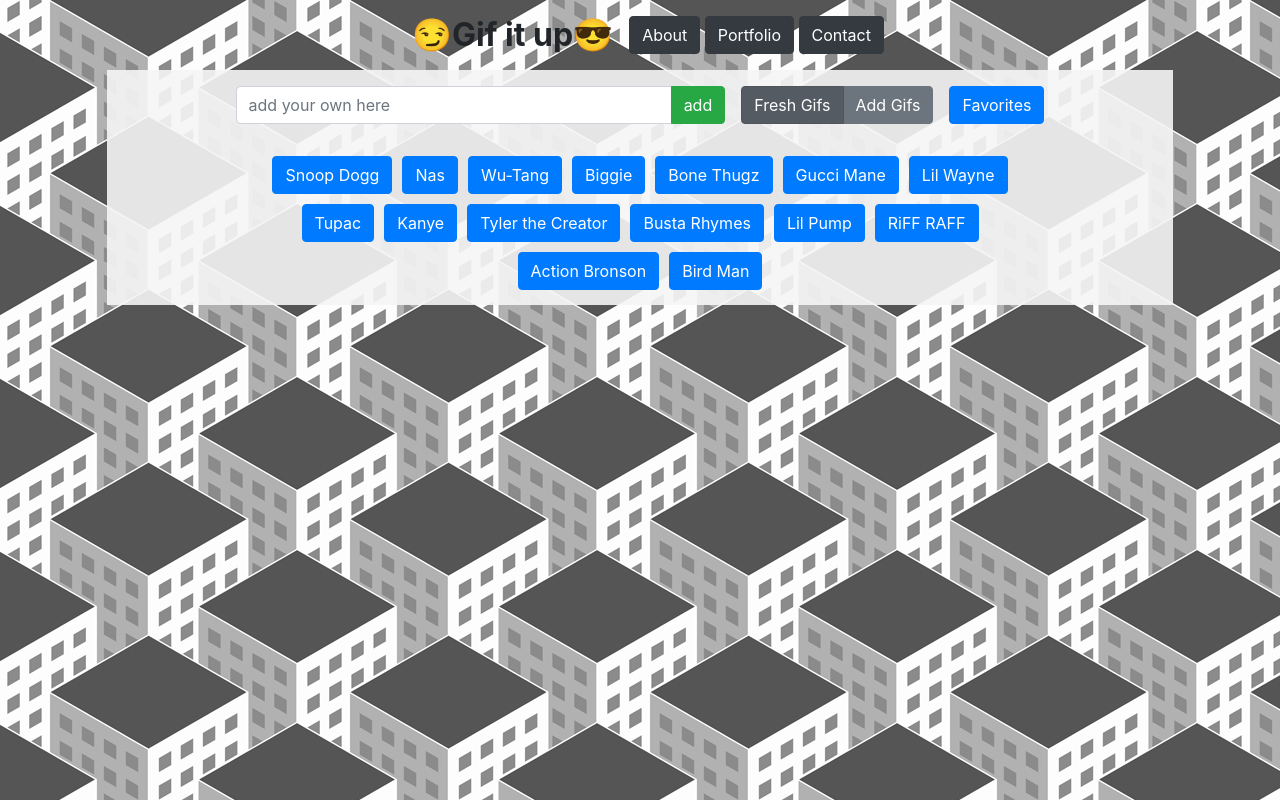
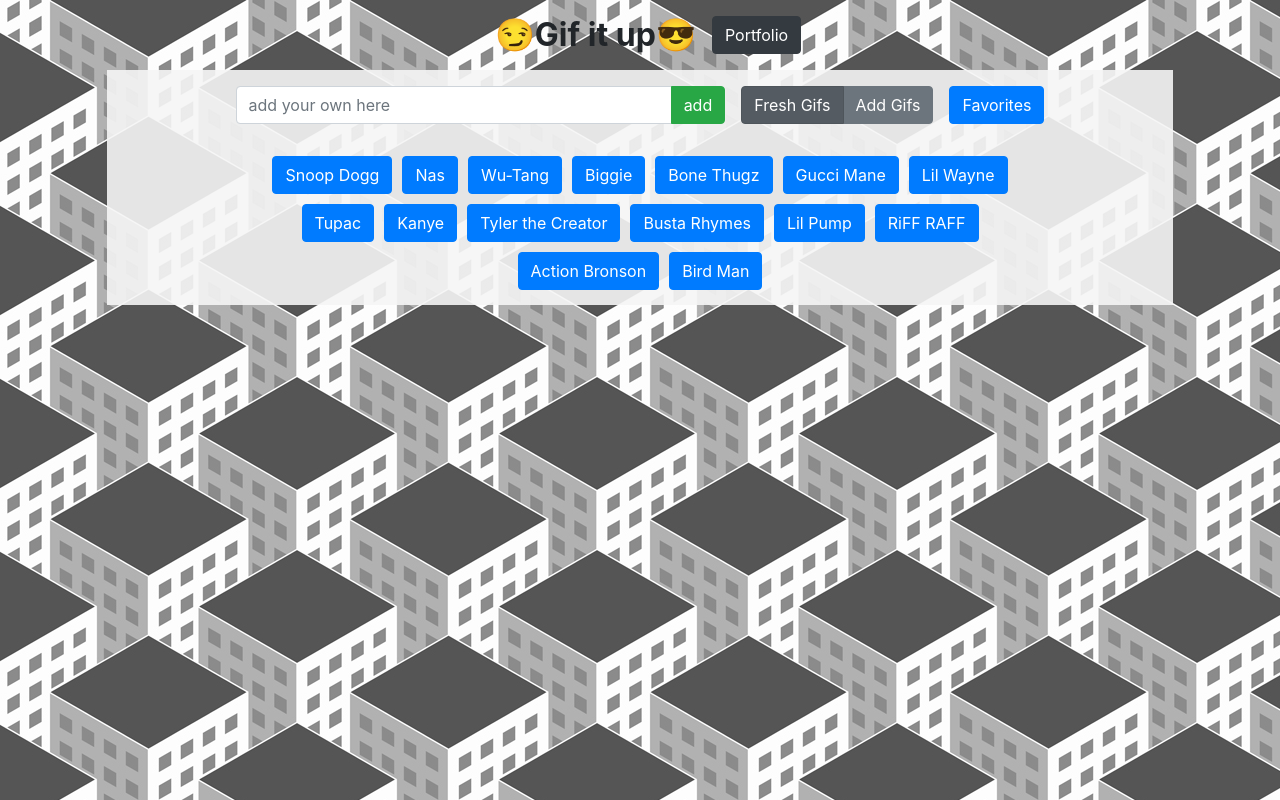
Before and after one commit to mcintyrehh/GaPiffy, a plain HTML site: page index.html in a window 1280 px wide. Drawn offline with nearby package versions, Linux system fonts and the light colour scheme.

Commit message:
removing old links, updating portfolio link

```diff
--- a/index.html
+++ b/index.html
@@ -22,9 +22,9 @@
         <div class="col-sm-10 mx-auto justify-content-center d-flex top" id="for-media">
             <div class="my-auto mx-3 titletop">😏Gif it up😎</div>
             <div class="my-3 mx-0 p-0 btn-text">
-                <a class="btn btn-dark" href="https://mcintyrehh.github.io/Basic-Portfolio/index.html">About</a>
-                <a class="btn btn-dark" href="https://mcintyrehh.github.io/Basic-Portfolio/portfolio.html">Portfolio</a>
-                <a class="btn btn-dark" href="https://mcintyrehh.github.io/Basic-Portfolio/contact">Contact</a>
+
+                <a class="btn btn-dark" href="https://fullstackmac.com">Portfolio</a>
+
             </div>
         </div>
 
```
